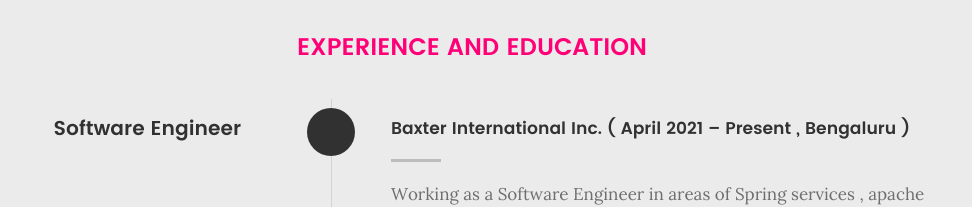
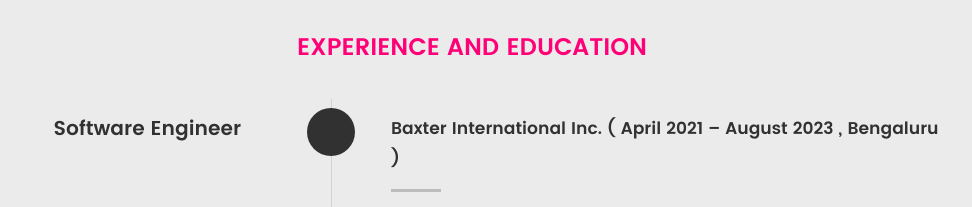
Before and after one commit to MaveLINN/portfolio, a plain HTML site: page index.html in a window 1280 px wide. Shown: the part 2201-2408 px from the top of the page, without its empty margins (168-1140 px from the left). Drawn offline with Linux system fonts and the light colour scheme; some icons are missing; files whose address does not match are found by name.

Commit message:
Update index.html

```diff
--- a/index.html
+++ b/index.html
@@ -204,7 +204,7 @@
 						</div>
 
 						<div class="timeline-content">
-							<h4> Baxter International Inc. ( April 2021 – Present , Bengaluru )</h4>
+							<h4> Baxter International Inc. ( April 2021 – August 2023 , Bengaluru )</h4>
 							<p>Working as a Software Engineer in areas of Spring services , apache spark , Aws Cloud , Rest APIs , JAVA , JPA , Hibernate , C++ , Java script , React JS and also worked on  MySQL , Oracle and MongoDB database.</p>
 						</div>
 
```
